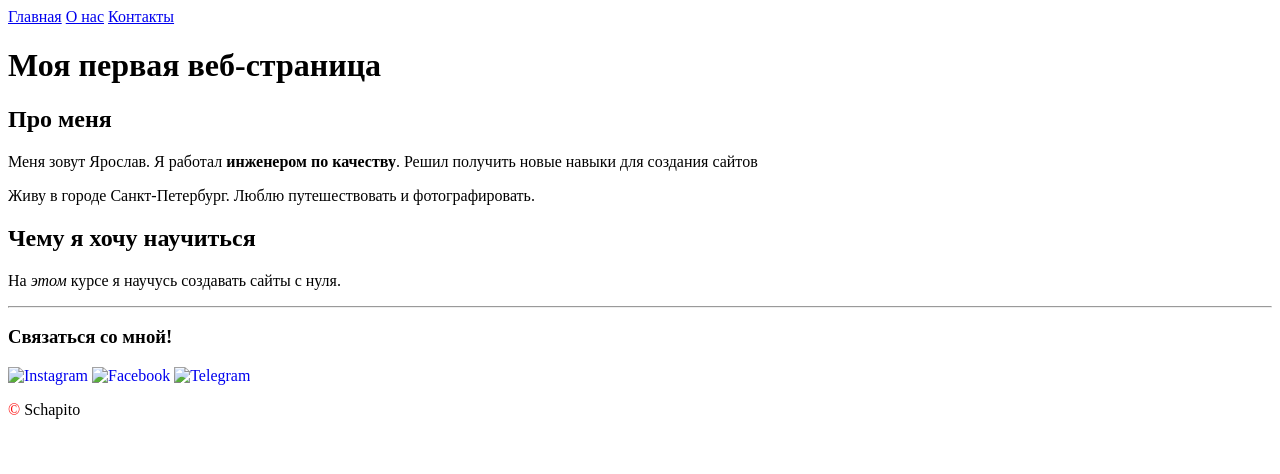
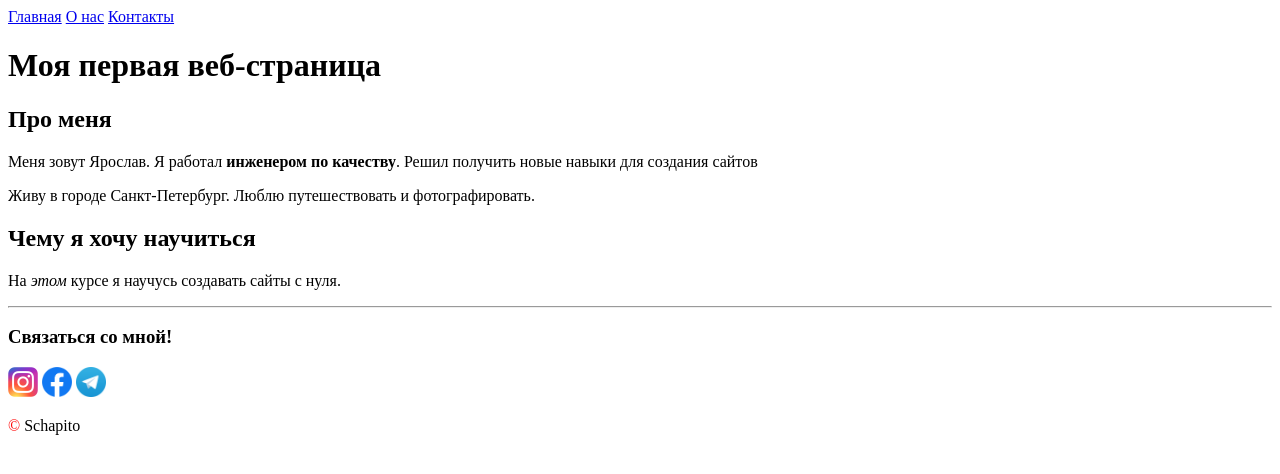
Before and after one commit to schapito/task_4.9, a plain HTML site: page index.html in a window 1280 px wide. Drawn offline with Linux system fonts and the light colour scheme; the site is published under a folder, as on GitHub Pages, so addresses that start at the root find nothing.

Commit message:
Update index.html

```diff
--- a/index.html
+++ b/index.html
@@ -34,11 +34,11 @@
     <footer>
  <h3>Связаться со мной!</h3>
 					<a href="https://instagram.com/Schapito" target="_blank" class="social_media"><!--"ссылка, открывается в новом окне"-->
-                        <img src="/site/images/Instagram_logo.png" alt="Instagram" width="30" height="30"><!--"ссылка на картинку, альтернативный текст, ширина картинки 30, высота картинки 30"-->
+                        <img src="site/images/Instagram_logo.png" alt="Instagram" width="30" height="30"><!--"ссылка на картинку, альтернативный текст, ширина картинки 30, высота картинки 30"-->
                     </a>
-					<a href="https://www.facebook.com/schapito" target="_blank" class="social_media"><img src="/site/images/Facebook.png" alt="Facebook" width="30" height="30">
+					<a href="https://www.facebook.com/schapito" target="_blank" class="social_media"><img src="site/images/Facebook.png" alt="Facebook" width="30" height="30">
                     </a>
-					<a href="https://t.me/schapito" target="_blank" class="social_media"><img src="/site/images/Telegram_logo.svg.png" alt="Telegram" width="30" height="30">
+					<a href="https://t.me/schapito" target="_blank" class="social_media"><img src="site/images/Telegram_logo.svg.png" alt="Telegram" width="30" height="30">
                     </a>
                     <p align="left"><span class="letter"> &copy;&nbsp;</span>Schapito</p>
     </footer><!--"подвал"-->
```
